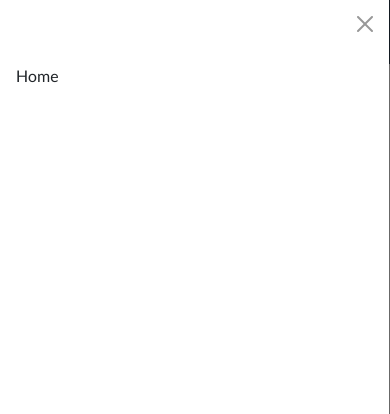
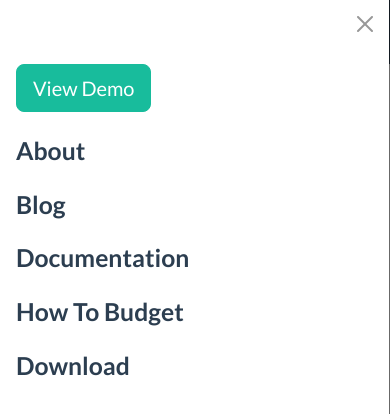
Before and after one commit to Mitchellscot/CashTrack-Web, a Next.js app: page / in a window 390 px wide. Both pictures are taken after a click on the button 339 px from the left and 32 px from the top of the page. Shown: the top 414 px of the page. Built offline with nearby package versions, Linux system fonts and the light colour scheme.

Commit message:
mobile header complete

```diff
--- /dev/null
+++ b/app/components/MobileMenu/MobileMenu.module.scss
@@ -0,0 +1,13 @@
+@import "/node_modules/bootswatch/dist/flatly/variables";
+
+.link{
+    color: $primary;
+    text-decoration: none;
+}
+.link:hover{
+    color: $success;
+}
+.demoBtn{
+    color: $white;
+    text-decoration: none;
+}
--- a/app/components/MobileMenu/MobileMenu.tsx
+++ b/app/components/MobileMenu/MobileMenu.tsx
@@ -1,3 +1,4 @@
+import Link from 'next/link';
 import styles from './MobileMenu.module.scss';
 import classNames from 'classnames';
 
@@ -10,9 +11,36 @@ export const MobileMenu = () => {
             </div>
             <nav className="offcanvas-body">
                 <ul className="navbar-nav">
-                <li className="nav-item">
-                    Home
-                </li>
+                    <li className="nav-item mb-4">
+                        <button className="btn btn-success btn-lg" type="button">
+                            <Link href="https://demo.cashtrack.net" className={styles.demoBtn}>View Demo</Link>
+                        </button>
+                    </li>
+                    <li className="nav-item mb-3">
+                        <h3 className="fw-bolder">
+                            <Link href="/About" className={styles.link}>About</Link>
+                        </h3>
+                    </li>
+                    <li className="nav-item mb-3">
+                        <h3 className="fw-bolder">
+                            <Link href="/Blog" className={styles.link}>Blog</Link>
+                        </h3>
+                    </li>
+                    <li className="nav-item mb-3">
+                        <h3 className="fw-bolder">
+                            <Link href="/Documentation" className={styles.link}>Documentation</Link>
+                        </h3>
+                    </li>
+                    <li className="nav-item mb-3">
+                        <h3 className="fw-bolder">
+                            <Link href="/Budget" className={styles.link}>How To Budget</Link>
+                        </h3>
+                    </li>
+                    <li className="nav-item mb-3">
+                        <h3 className="fw-bolder">
+                            <Link href="/Download" className={styles.link}>Download</Link>
+                        </h3>
+                    </li>
                 </ul>
             </nav>
         </div>
```
Also changed, not shown: app/components/MobileMenu/MobileMenu.scss (deleted).
